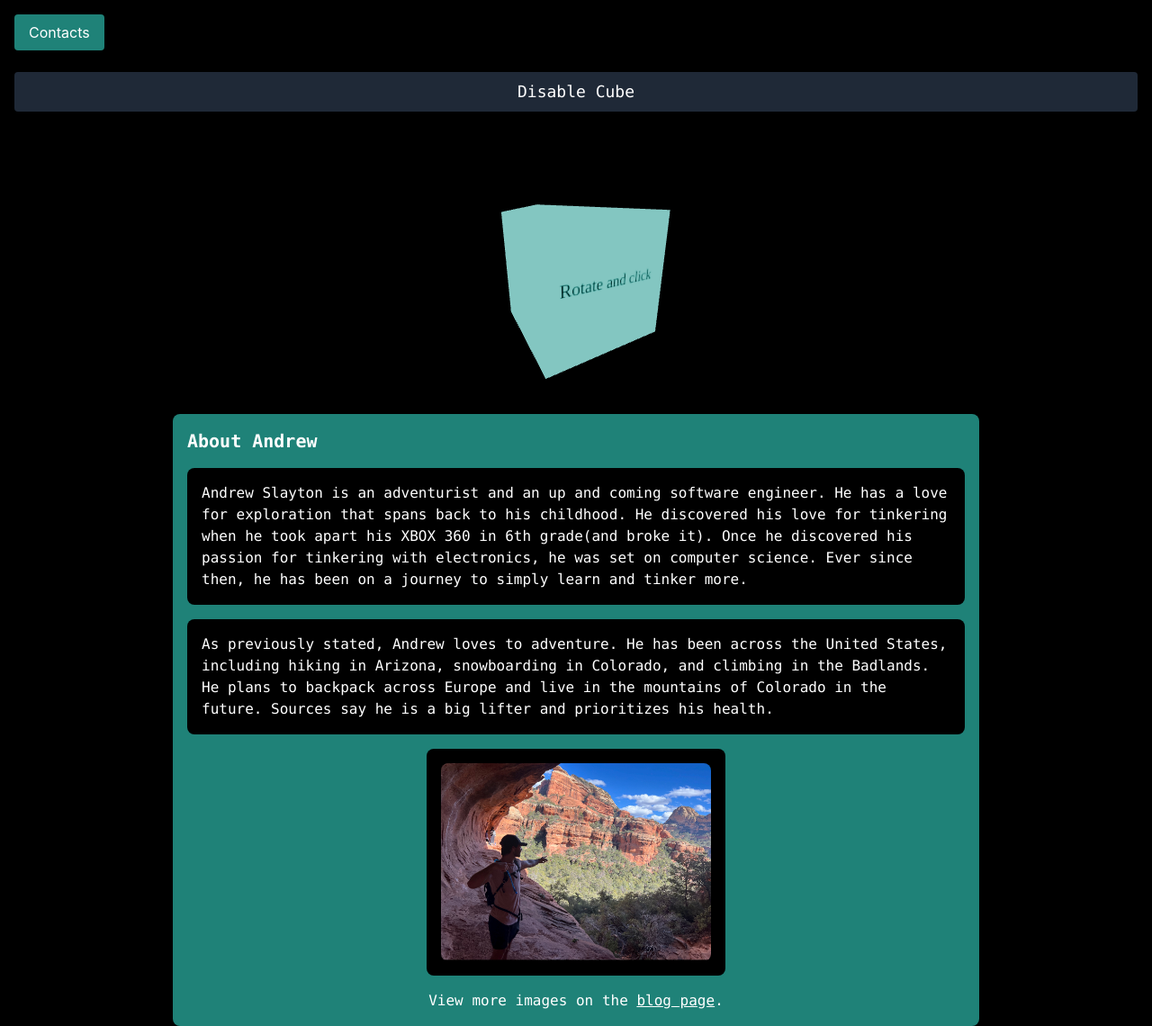
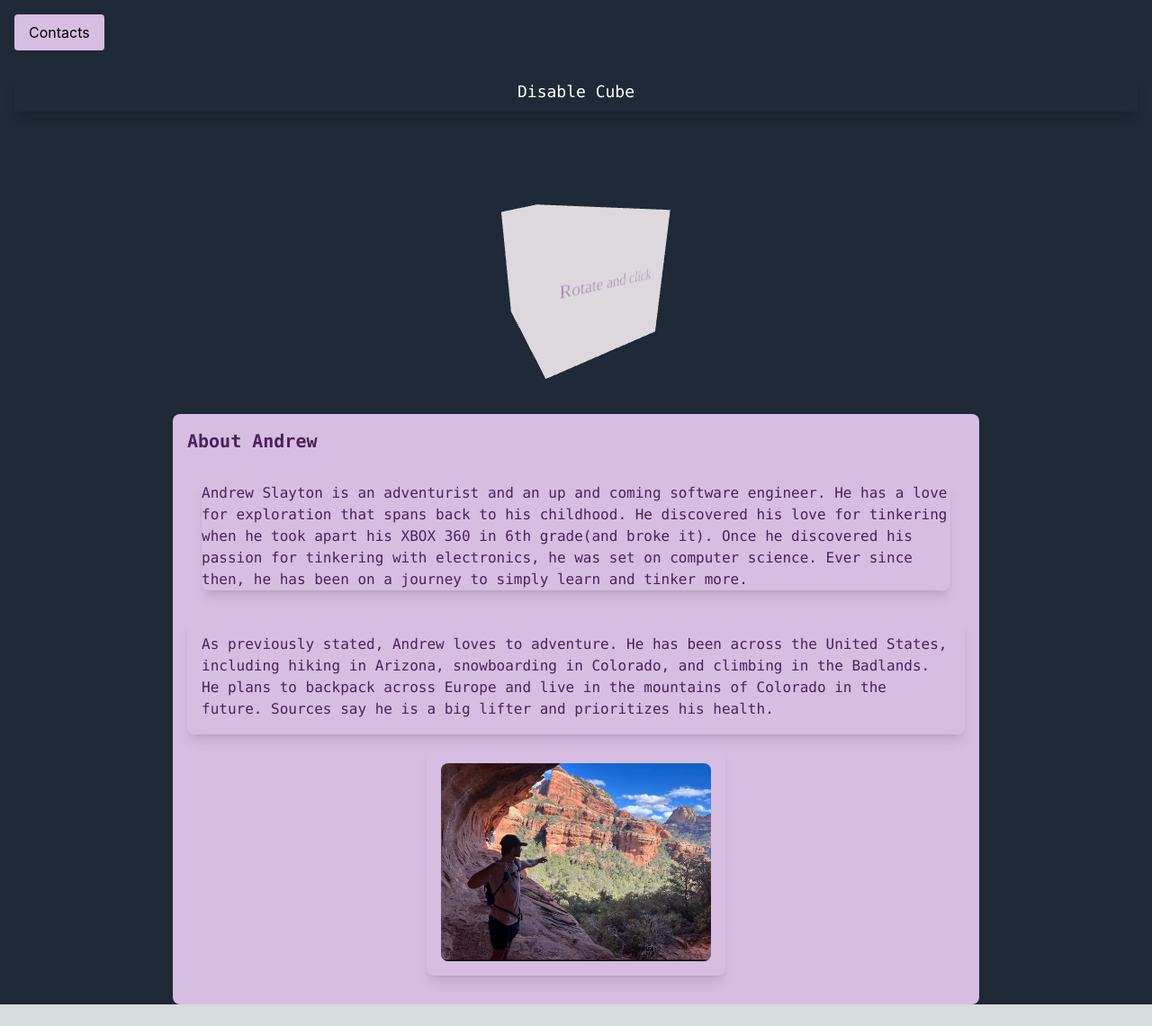
Before and after one commit to Andrewslayton/andrew-portfolio-page, a Next.js app: page / in a window 1280 px wide. Shown: the whole page at 90% size. After the commit the page ends 1116 px from the top, so only its background shows below. Built offline with nearby package versions, Linux system fonts and the light colour scheme.

Commit message:
color change

```diff
--- a/src/app/clientComponent.tsx
+++ b/src/app/clientComponent.tsx
@@ -6,10 +6,10 @@ export default function ClientComponent() {
   const [isDropdownOpen, setIsDropdownOpen] = useState(false);
 
   return (
-    <div className="fixed top-0 left-0 w-full bg-black text-white flex justify-between items-center p-4 z-50">
+    <div className="fixed top-0 left-0 w-full bg-gray-800 flex justify-between items-center p-4 z-50">
       <div className="relative">
         <button
-          className="px-4 py-2 bg-[#1f8278] rounded hover:bg-opacity-40 focus:outline-none focus:ring-2 focus:ring-gray-500 focus:ring-opacity-50"
+          className="px-4 py-2 bg-[#D7BDE2] rounded hover:bg-opacity-40 focus:outline-none focus:ring-2 focus:ring-gray-500 focus:ring-opacity-50"
           onClick={() => setIsDropdownOpen(!isDropdownOpen)}
           onMouseEnter={() => setIsDropdownOpen(true)}
         >
@@ -18,7 +18,7 @@ export default function ClientComponent() {
         {isDropdownOpen && (
           <div
             onMouseLeave={() => setIsDropdownOpen(false)}
-            className="absolute left-0 mt-2 w-90 bg-white text-black rounded shadow-lg py-2"
+            className="absolute left-0 mt-2 w-90 bg-[#D7BDE2] text-[#4A235A] rounded shadow-lg py-2"
           >
             <p className="px-4 py-2 border-b">
               Email: andrewslaywork@gmail.com
--- a/src/app/components/about/aboutme.tsx
+++ b/src/app/components/about/aboutme.tsx
@@ -4,12 +4,12 @@ export function Aboutme() {
   return (
     <div className="flex justify-center items-center h-auto ">
       {" "}
-      <div className="bg-[#1f8278] p-4 rounded-lg w-full max-w-4xl">
-        <h2 className="text-lg sm:text-xl font-bold text-white mb-4">
+      <div className="bg-[#D7BDE2] p-4 rounded-lg w-full max-w-4xl">
+        <h2 className="text-lg sm:text-xl font-bold text-[#4A235A] mb-4">
           About Andrew
         </h2>
-        <div className="bg-black p-4 rounded-lg mb-4">
-          <p className="text-sm sm:text-base text-white">
+        <div className="p-4 rounded-lg mb-4">
+          <p className="shadow-lg  rounded-lg text-sm sm:text-base text-[#4A235A]">
             Andrew Slayton is an adventurist and an up and coming software
             engineer. He has a love for exploration that spans back to his
             childhood. He discovered his love for tinkering when he took apart
@@ -19,7 +19,7 @@ export function Aboutme() {
             and tinker more.
           </p>
         </div>
-        <p className="text-sm sm:text-base bg-black p-4 rounded-lg text-white mb-4">
+        <p className="text-sm shadow-lg sm:text-base p-4 rounded-lg text-[#4A235A] mb-4">
           As previously stated, Andrew loves to adventure. He has been across
           the United States, including hiking in Arizona, snowboarding in
           Colorado, and climbing in the Badlands. He plans to backpack across
@@ -27,7 +27,7 @@ export function Aboutme() {
           say he is a big lifter and prioritizes his health.
         </p>
         <div className="flex justify-center rounded-lg mb-4">
-          <div className =" bg-black p-4 rounded-lg ">
+          <div className="rounded-lg shadow-lg p-4 ">
             <Image
               src="/andrewcave.png"
               width={300}
@@ -37,13 +37,7 @@ export function Aboutme() {
             />
           </div>
         </div>
-        <p className="text-center text-white text-sm sm:text-base mt-4">
-          View more images on the{" "}
-          <a className="underline">
-            blog page
-          </a>
-          .
-        </p>
+
       </div>
     </div>
   );
--- a/src/app/components/blog/blog.tsx
+++ b/src/app/components/blog/blog.tsx
@@ -18,15 +18,15 @@ export function Blog() {
   return (
     <div className="flex justify-center items-center h-auto pb-20">
       {" "}
-      <div className="bg-[#1f8278] p-4 rounded-lg w-full max-w-4xl">
-        <h2 className="text-lg sm:text-xl font-bold text-white mb-4">
+      <div className="bg-[#D7BDE2] p-4 rounded-lg w-full max-w-4xl">
+        <h2 className="text-lg sm:text-xl font-bold text-[#4A235A] mb-4">
           My Blog
         </h2>
-        <div className="bg-black p-4 rounded-lg mb-4">
-          <p className="text-sm sm:text-base text-white"></p>
+        <div className="p-4 rounded-lg mb-4">
+          <p className="text-sm sm:text-base text-[#4A235A]"></p>
           <div className="grid grid-cols-1 sm:grid-cols-3 gap-4">
             {blogItems.map((adv, index) => (
-              <div key={index} className="bg-black rounded-lg shadow-lg p-4">
+              <div key={index} className=" text-[#4A235A] rounded-lg shadow-lg p-4">
                 <img
                   src={adv.image}
                   alt={adv.description}
--- a/src/app/components/cube/cube.tsx
+++ b/src/app/components/cube/cube.tsx
@@ -43,11 +43,11 @@ const Cube: React.FC<CubeProps> = ({ onClickFace }) => {
       const context = canvas.getContext("2d");
       canvas.width = 512;
       canvas.height = 512;
-      context!.fillStyle = "#1f8278";
+      context!.fillStyle = "#D7BDE2";
       context!.fillRect(0, 0, canvas.width, canvas.height);
-      context!.font = "60px times new roman";
+      context!.font = "60px bold times new roman";
       context!.textAlign = "center";
-      context!.fillStyle = "black";
+      context!.fillStyle = "#4A235A";
       context!.fillText(label, 256, 256);
 
       const texture = new THREE.Texture(canvas);
@@ -134,7 +134,7 @@ const CubeCanvas: React.FC<CubeProps> = ({ onClickFace }) => (
       display: "flex",
       justifyContent: "center",
       alignItems: "center",
-      backgroundColor: "black",
+      backgroundColor: "#1f2937",
     }}
   >
     <Canvas style={{ width: "100%", height: "100%" }}>
--- a/src/app/components/education/education.tsx
+++ b/src/app/components/education/education.tsx
@@ -41,15 +41,17 @@ export function Education() {
   ];
 
   return (
-    <div className="bg-[#1f8278] p-4 rounded-lg overflow-auto h-full max-w-4xl text-white id=education ">
-      <h2 className="text-lg sm:text-xl font-bold text-white mb-4">Classes</h2>
+    <div className="bg-[#D7BDE2] p-4 rounded-lg overflow-auto h-full max-w-4xl text-[#4A235A] id=education ">
+      <h2 className="text-lg sm:text-xl font-bold text-[#4A235A] mb-4">
+        Classes
+      </h2>
       <div className="grid grid-cols-1 sm:grid-cols-3 gap-4">
         {courses.map((course, index) => (
-          <div key={index} className="bg-black rounded-lg shadow-lg p-4">
+          <div key={index} className="bg-[#D7BDE2] rounded-lg shadow-lg p-4">
             <h2 className="text-base sm:text-lg md:text-xl font-bold overflow-auto">
               {course.name}
             </h2>
-            <p className="text-sm mt-2">{course.description}</p>
+            <p className="text-sm mt-2 text-[#4A235A]">{course.description}</p>
           </div>
         ))}
       </div>
--- a/src/app/components/projects/projects.tsx
+++ b/src/app/components/projects/projects.tsx
@@ -48,18 +48,23 @@ const staticProjects = [
 
 export function Projects() {
   return (
-    <div className="bg-[#1f8278] p-4 rounded-lg overflow-auto h-full max-w-4xl text-white pb-20">
-      <h2 className="text-lg sm:text-xl font-bold text-white mb-4">Projects</h2>
+    <div className="bg-[#D7BDE2] p-4 rounded-lg overflow-auto h-full max-w-4xl text-white pb-20">
+      <h2 className="text-lg sm:text-xl font-bold text-[#4A235A] mb-4">
+        Projects
+      </h2>
       <div className="grid grid-cols-1 sm:grid-cols-3 gap-4">
         {staticProjects.map((project, index) => (
-          <div key={index} className="bg-black rounded-lg shadow-lg p-4">
+          <div
+            key={index}
+            className="rounded-lg shadow-lg p-4"
+          >
             <a
               href={project.url}
-              className="text-base sm:text-lg md:text-xl font-bold overflow-auto text-white hover:text-gray-300"
+              className="text-base sm:text-lg md:text-xl font-bold overflow-auto text-[#4A235A] hover:text-gray-300"
             >
               {project.name}
             </a>
-            <p className="text-sm mt-2">{project.description}</p>
+            <p className="text-sm text-[#4A235A] mt-2">{project.description}</p>
           </div>
         ))}
       </div>
--- a/src/app/components/whatsnew/whatsnew.tsx
+++ b/src/app/components/whatsnew/whatsnew.tsx
@@ -89,9 +89,9 @@ export function WhatsNew() {
   };
 
  return (
-   <div className="bg-[#1f8278] p-4 rounded-lg overflow-auto h-full max-w-4xl">
+   <div className="bg-[#D7BDE2] p-4 rounded-lg overflow-auto h-full max-w-4xl">
      <div className="flex justify-between items-center mb-4">
-       <h2 className="text-lg sm:text-xl font-bold text-white">
+       <h2 className="text-lg sm:text-xl font-bold text-[#4A235A]">
          What&apos;s new on Github
        </h2>
        <div className="flex space-x-2">
@@ -125,19 +125,19 @@ export function WhatsNew() {
            <a
              key={index}
              href={project.html_url}
-             className="relative bg-black rounded-lg shadow-lg p-4 h-48 group flex items-center justify-center"
+             className="relative  rounded-lg shadow-lg p-4 h-48 group flex items-center justify-center"
              target="_blank"
              rel="noopener noreferrer"
            >
              <div className="text-center">
                <span
-                 className="text-l font-bold text-white group-hover:text-gray-300 break-words"
+                 className="text-l font-bold text-[#4A235A] group-hover:text-transparent break-words"
                  style={{ wordBreak: "break-word", maxWidth: "100%" }}
                >
                  {project.name}
                </span>
              </div>
-             <div className="absolute inset-0 bg-black bg-opacity-0 group-hover:bg-opacity-90 transition-opacity duration-300 flex flex-col justify-center items-center text-center text-white p-4 opacity-0 group-hover:opacity-100">
+             <div className="absolute inset-0  bg-opacity-0 group-hover:bg-opacity-90 transition-opacity duration-300 flex flex-col justify-center items-center text-center text-[#4A235A] p-4 opacity-0 group-hover:opacity-100">
                <p className="text-sm">
                  {project.commit_message || "No description available."}
                </p>
--- a/src/app/page.tsx
+++ b/src/app/page.tsx
@@ -45,9 +45,9 @@ const HomePage = () => {
   };
 
   return (
-    <div className="flex flex-col min-h-screen bg-black font-mono text-lg">
+    <div className="flex flex-col min-h-screen bg-gray-800 font-mono text-lg">
       <button
-        className="p-2 m-4 bg-gray-800 text-white rounded"
+        className="p-2 m-4 bg-gray-800 shadow-lg text-white rounded"
         onClick={() => setIsCubeEnabled(!isCubeEnabled)}
       >
         {isCubeEnabled ? "Disable Cube" : "Enable Cube"}
```
Also changed, not shown: src/app/components/experience/experiences.tsx (+14 -11 lines). Lines whose indentation alone changed are shown as unchanged.
